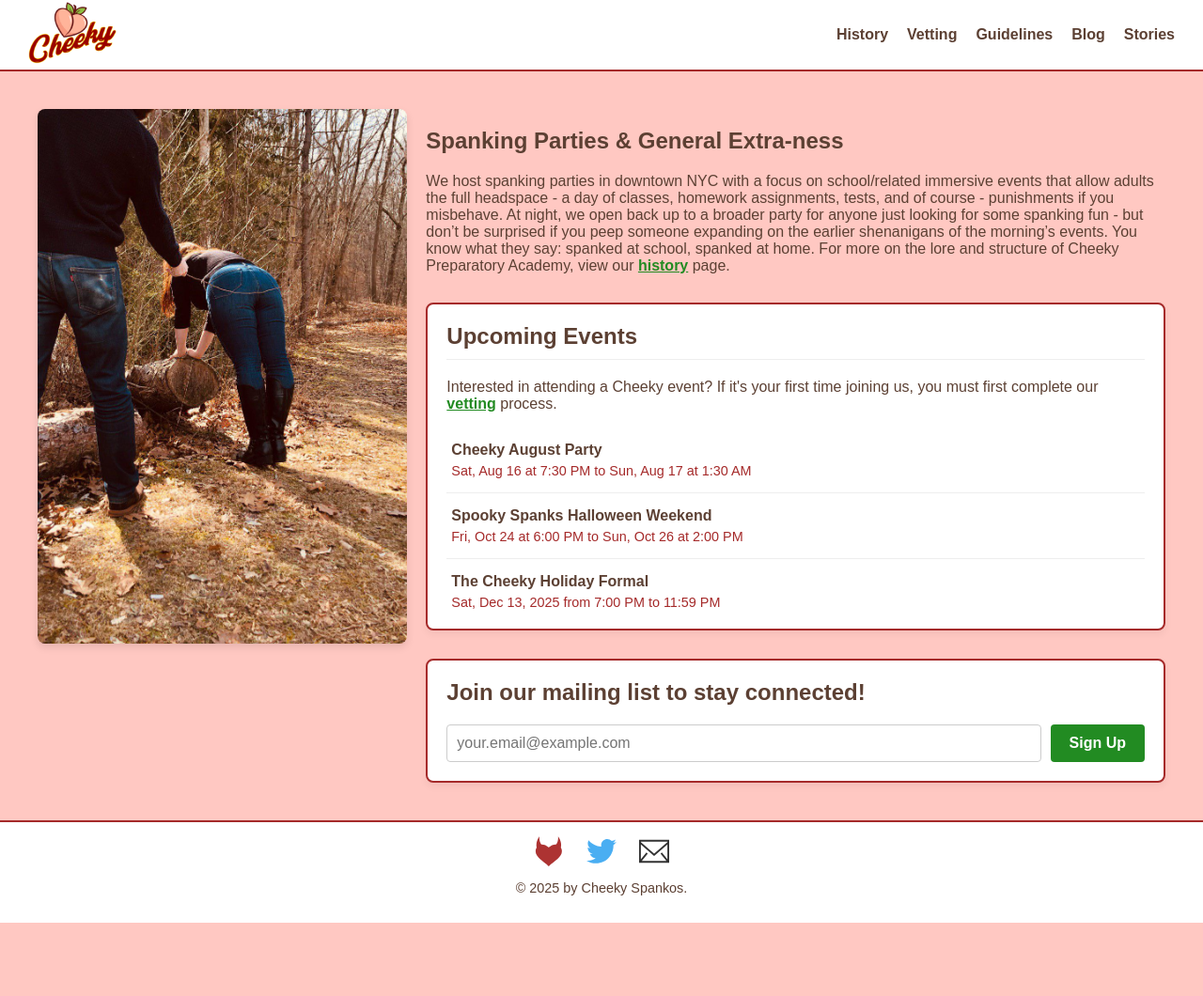
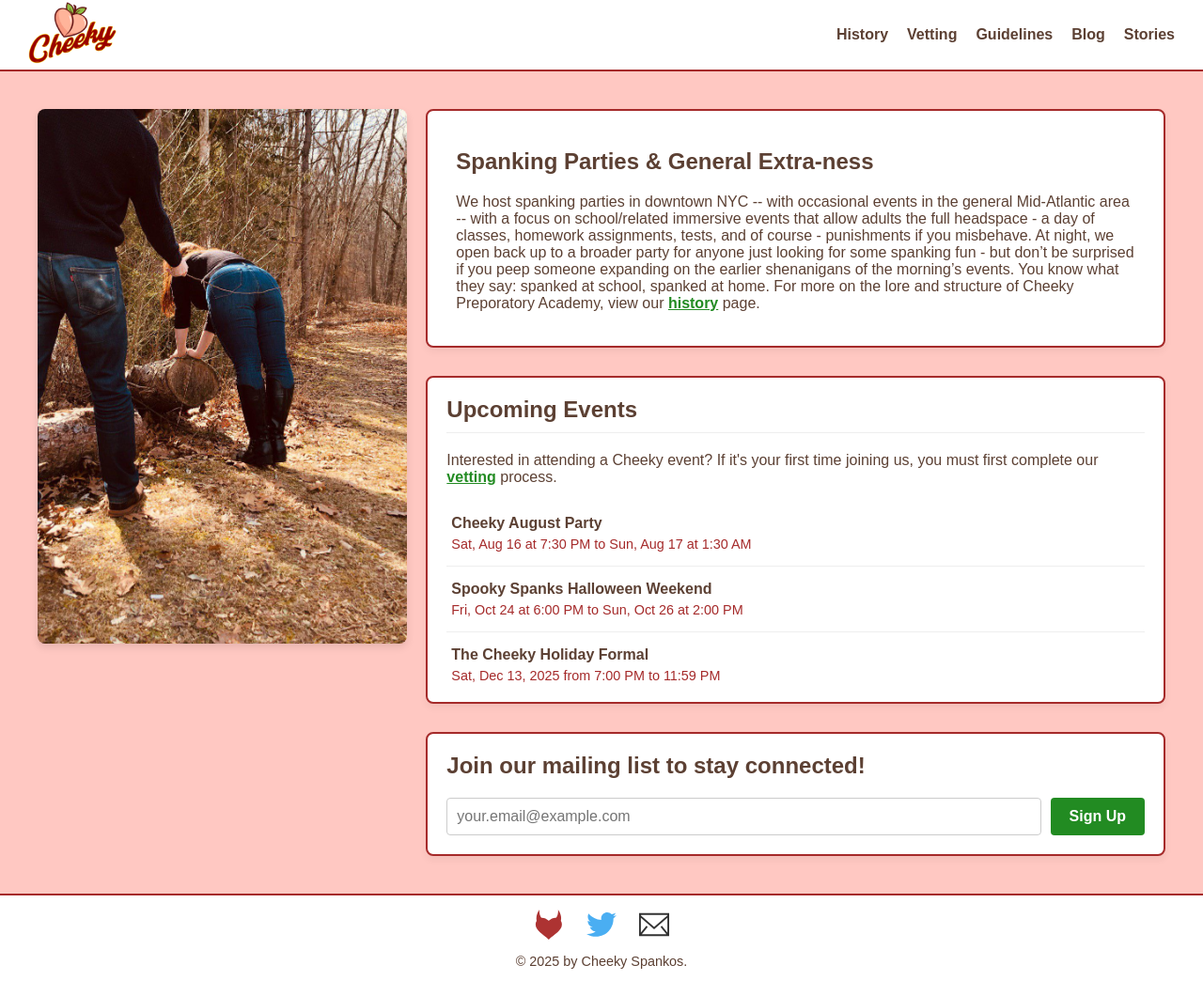
Before and after one commit to cheekyparties/cheekyparties.github.io, a Jekyll site: the page built from index.html, in a window 1280 px wide. Shown: the whole page at 94% size. Built offline with Jekyll 4.4.1, drawn with Linux system fonts in a browser that asks for light colours; before the commit the page ends 982 px from its top, so only the background shows below that.

Commit message:
Update index.html

```diff
--- a/index.html
+++ b/index.html
@@ -10,9 +10,10 @@ title: Welcome
     </div>
 
     <div class="text-column">
-        <h2>Spanking Parties & General Extra-ness</h2>
-        <p>We host spanking parties in downtown NYC with a focus on school/related immersive events that allow adults the full headspace - a day of classes, homework assignments, tests, and of course - punishments if you misbehave. At night, we open back up to a broader party for anyone just looking for some spanking fun - but don’t be surprised if you peep someone expanding on the earlier shenanigans of the morning’s events. You know what they say: spanked at school, spanked at home. For more on the lore and structure of Cheeky Preparatory Academy, view our <a href="/pages/history">history</a> page.</p>
-
+        <div class="content-box">
+            <h2>Spanking Parties & General Extra-ness</h2>
+            <p>We host spanking parties in downtown NYC -- with occasional events in the general Mid-Atlantic area -- with a focus on school/related immersive events that allow adults the full headspace - a day of classes, homework assignments, tests, and of course - punishments if you misbehave. At night, we open back up to a broader party for anyone just looking for some spanking fun - but don’t be surprised if you peep someone expanding on the earlier shenanigans of the morning’s events. You know what they say: spanked at school, spanked at home. For more on the lore and structure of Cheeky Preporatory Academy, view our <a href="/pages/history">history</a> page.</p>
+        </div>
         <div class="events-container">
             <h2>Upcoming Events</h2>
             <p>Interested in attending a Cheeky event? If it's your first time joining us, you must first complete our <a href="/pages/vetting">vetting</a> process.</p>
```
